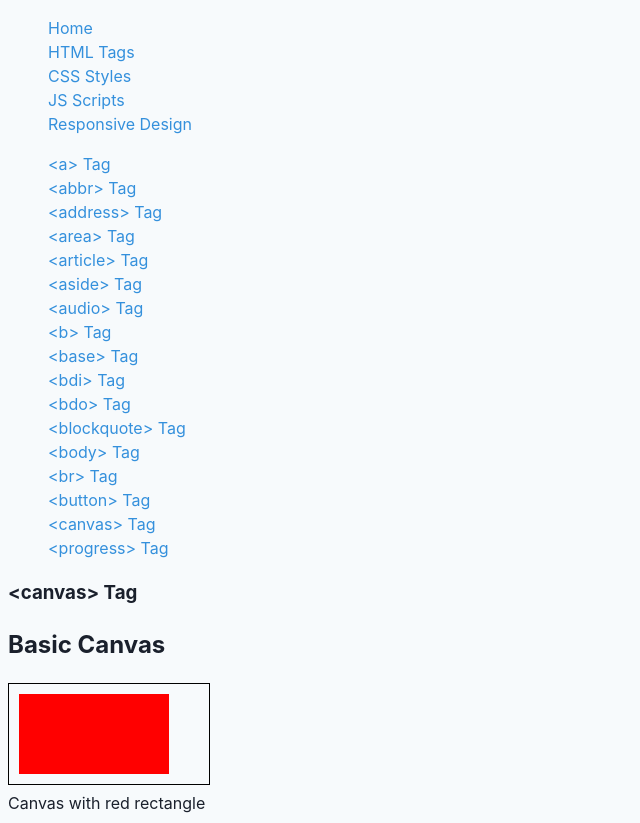
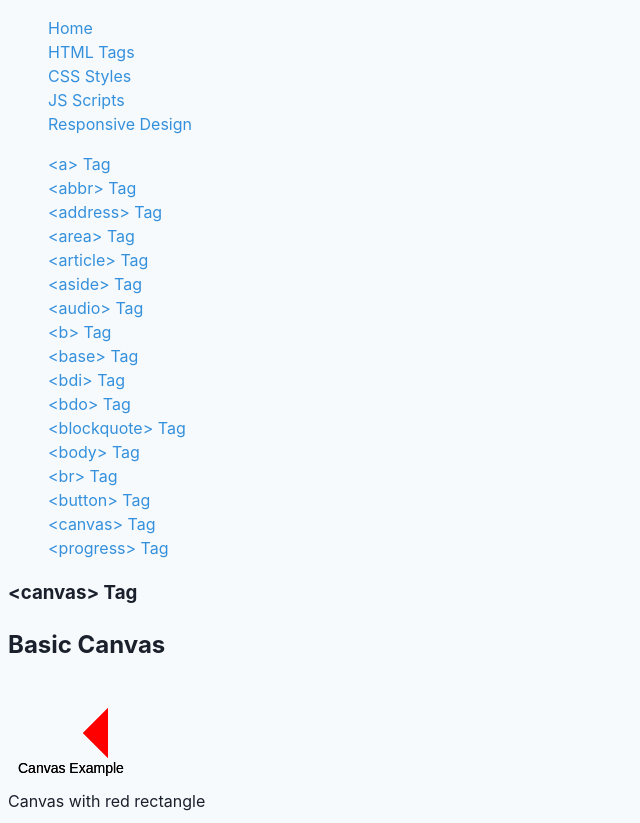
Before and after one commit to kenjiwilkins/html-playground, a React (Vite) app: page /html-tags/canvas in a window 1280 px wide. Shown: the whole page, without its empty margins (0-640 px from the left). Built offline with nearby package versions, Linux system fonts and the light colour scheme.

Commit message:
Update Canvas.jsx

```diff
--- a/src/views/html-tags/Canvas.jsx
+++ b/src/views/html-tags/Canvas.jsx
@@ -7,8 +7,18 @@ function CanvasPage() {
     if (!simpleCanvasRef.current) return;
     const canvas = simpleCanvasRef.current;
     const ctx = canvas.getContext("2d");
+    // Draw a more complex shape
+    ctx.beginPath();
+    ctx.moveTo(75, 50);
+    ctx.lineTo(100, 75);
+    ctx.lineTo(100, 25);
     ctx.fillStyle = "red";
-    ctx.fillRect(10, 10, 150, 80);
+    ctx.fill();
+
+    // Add some text
+    ctx.font = "14px Arial";
+    ctx.fillStyle = "black";
+    ctx.fillText("Canvas Example", 10, 90);
   }, [simpleCanvasRef]);
 
   return (
@@ -19,7 +29,8 @@ function CanvasPage() {
           ref={simpleCanvasRef}
           width="200"
           height="100"
-          style={{ border: "1px solid #000000" }}
+          aria-label="Canvas with red rectangle"
+          role="img"
         ></canvas>
         <figcaption>Canvas with red rectangle</figcaption>
       </Card>
```
